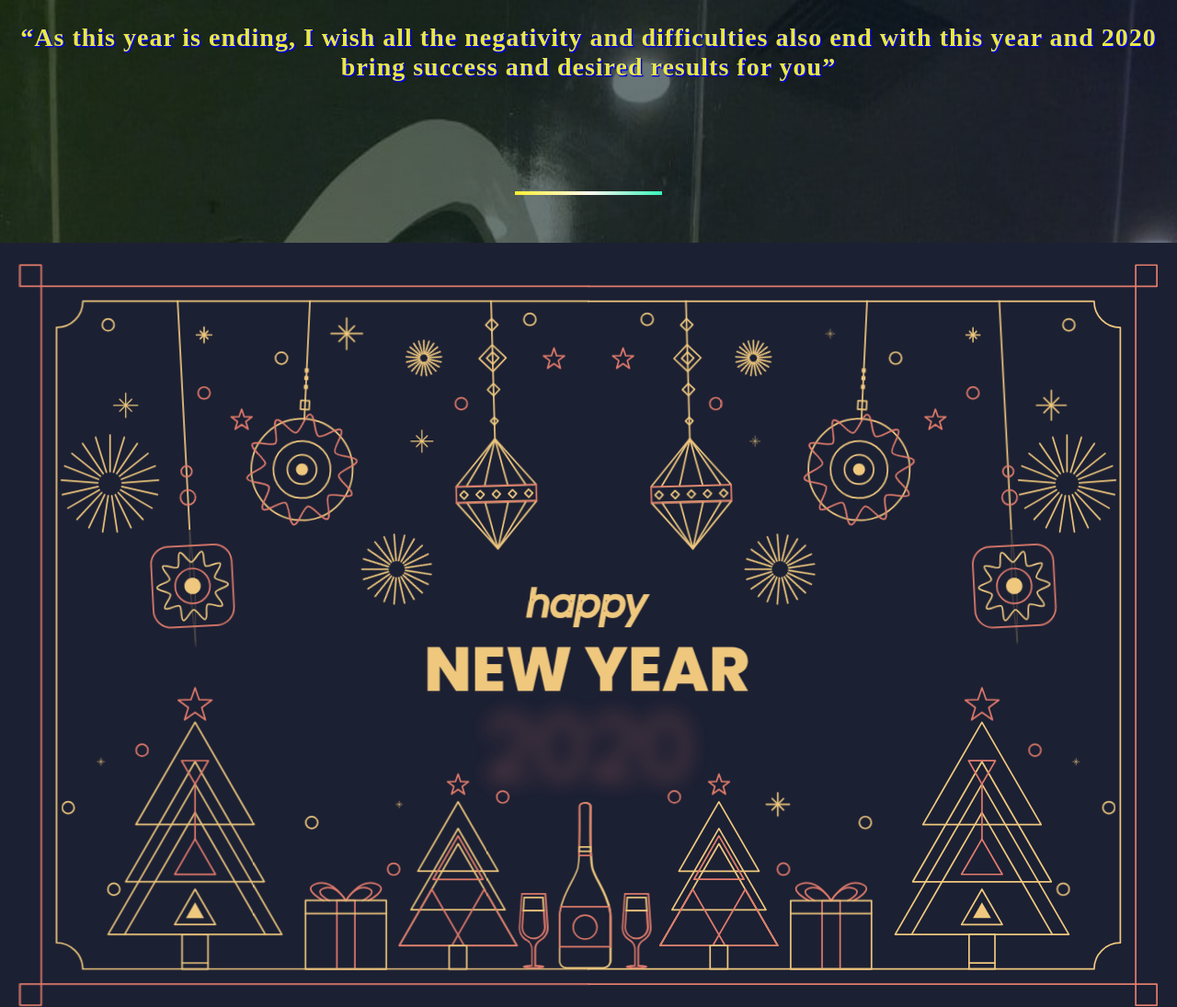
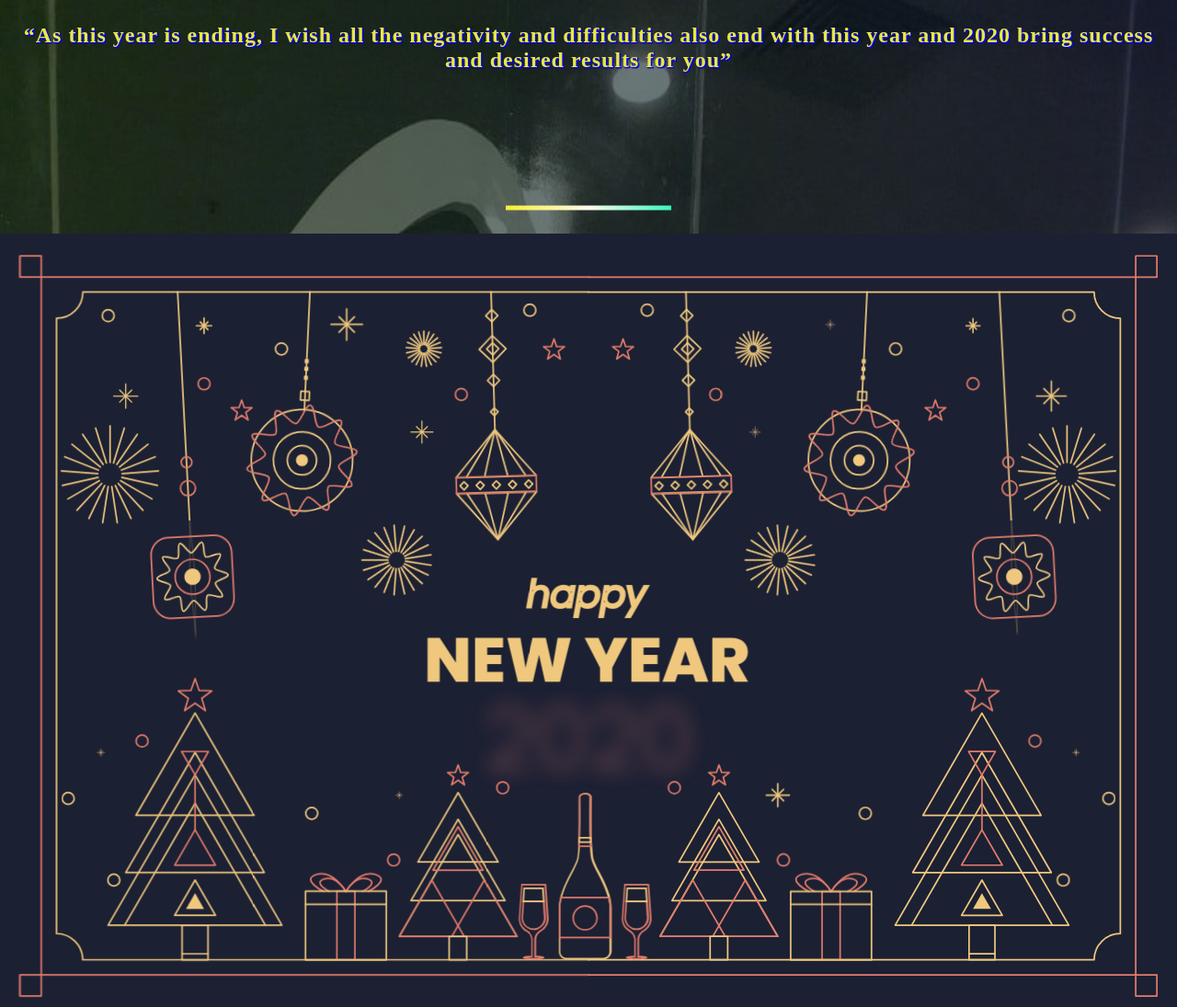
Before and after one commit to sourov123/vola, a plain HTML site: page index.html in a window 1280 px wide. Shown: the top 1095 px of the page at 92% size. Drawn offline with Linux system fonts and the light colour scheme.

Commit message:
Update index.html

```diff
--- a/index.html
+++ b/index.html
@@ -27,7 +27,6 @@ body
         background: linear-gradient(to left, rgba(2,16,49,0.6),rgba(7,38,2,0.6)),url(12.jpg);
 		background-size: cover;
 		background-attachment: fixed;
-
 		background-position: center;
 
     }
@@ -508,9 +507,9 @@ body
 
 	position: absolute;
 	margin-top: 18px!important;
-	width: 160px!important;
-	height: 4px;
-	top: 24%!important;
+	width: 180px!important;
+	height: 5px;
+	top: 26%!important;
 	left: 50%;
 	transform: translate(-50%, -50%);
 	background:linear-gradient(to right,rgba(247,239,50,1.00),rgba(255,249,237,1.00),rgba(56,244,188,1.00));
@@ -546,7 +545,7 @@ body
 <div id="loading">
 
 	</div>
-<h4 style="color:rgba(233,232,67,1.00); font-size: 3.5vh;text-align: center; letter-spacing: 1px; margin: 0px; padding: 25px 5px; text-shadow:1px 1px 1px #0000e6,1px 1px 1px #0000e6,1px 1px 1px #0000e6,1px 1px 1px #0000e6; ">“As this year is ending, I wish all the negativity and difficulties also end with this year and 2020 bring success and desired results for you”</h4>
+<h4 style="color:rgba(233,232,67,1.00); font-size: 3vh;text-align: center; letter-spacing: 1px; margin: 0px; padding: 25px 10px; text-shadow:1px 1px 1px #0000e6,1px 1px 1px #0000e6,1px 1px 1px #0000e6,1px 1px 1px #0000e6; ">“As this year is ending, I wish all the negativity and difficulties also end with this year and 2020 bring success and desired results for you”</h4>
 <div class="line"></div>
 <div class="container nav_container mt-5" style=" margin-top: 150px;">
 <div class="col-sm-12 col-md-12 mauto">
```
